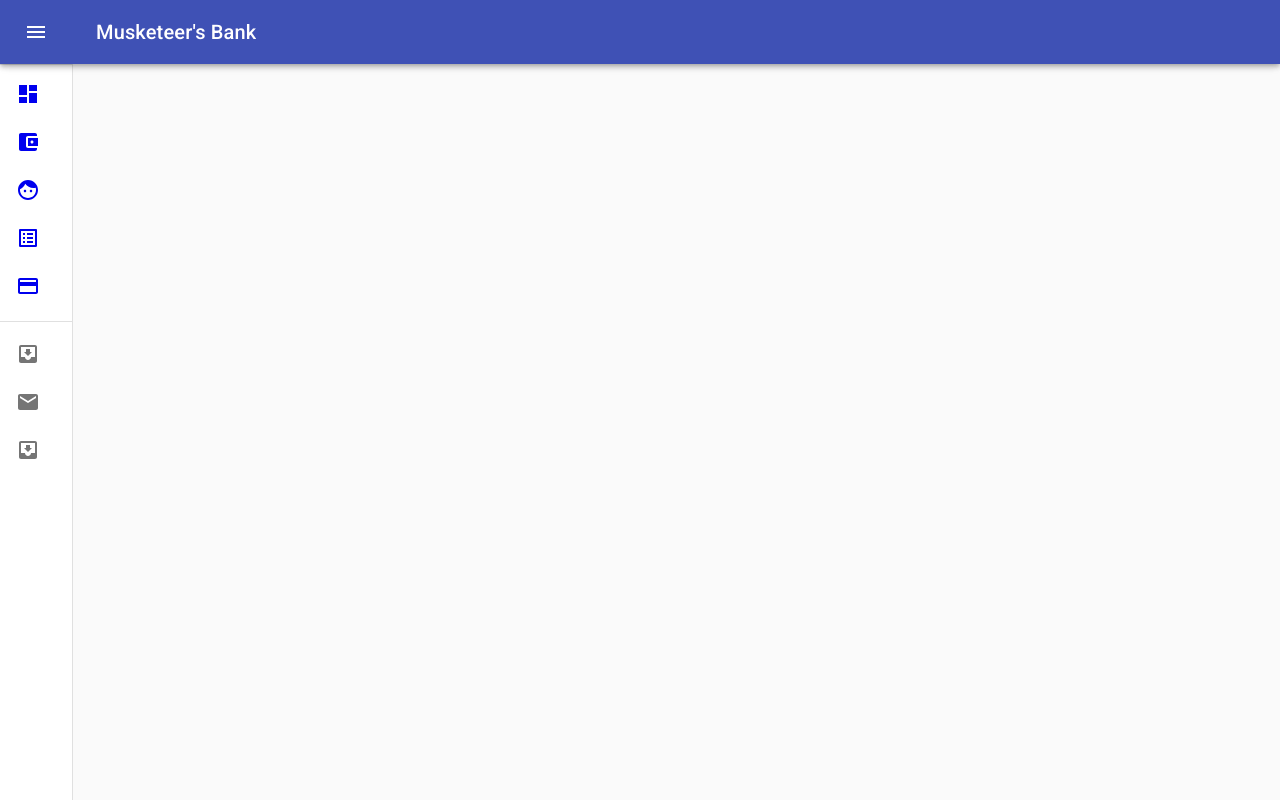
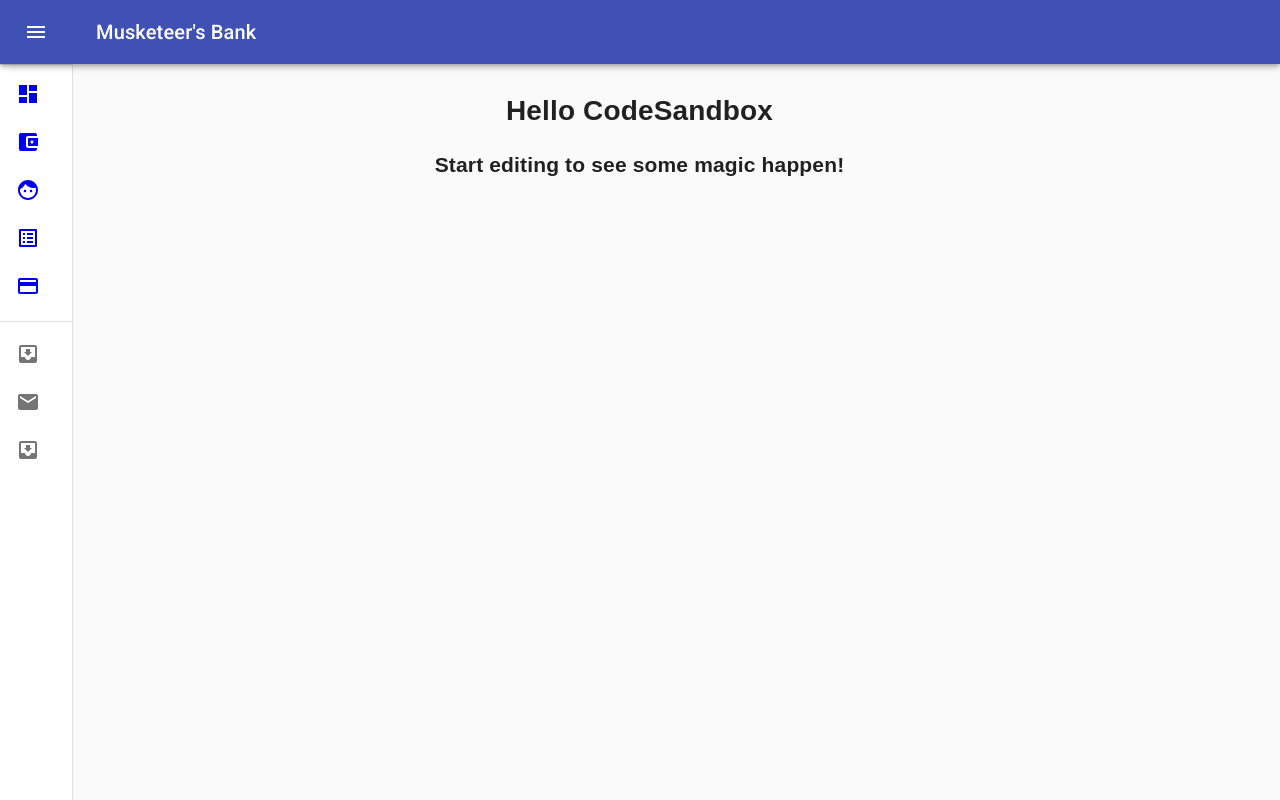
Before and after one commit to shivkumarganesh/SJSU-SW-PROJECT, a React (Create React App) app: page / in a window 1280 px wide. Built offline with nearby package versions, Linux system fonts and the light colour scheme.

Commit message:
Updates the tsconfig.json

```diff
--- a/src/App.tsx
+++ b/src/App.tsx
@@ -7,7 +7,6 @@ import Profile from "./pages/profile/profile";
 import Transactions from "./pages/transactions/transactions";
 import Dashbaord from "./pages/dashboard/dashboard";
 import Accounts from "./pages/accounts/accounts";
-import Cards from "./pages/cards/cards";
 
 import { makeStyles } from "@material-ui/core";
 import { Route } from "react-router-dom";
@@ -47,23 +46,25 @@ export default function App() {
             <div className={classes.toolbar} />
             <Profile />
           </Route>
+
+          <Route path="/login">
+            <div className={classes.toolbar} />
+            <Login />
+          </Route>
+
           <Route path="/transactions">
             <div className={classes.toolbar} />
             <Transactions />
           </Route>
-          <Route path="/cards">
-            <div className={classes.toolbar} />
-            <Cards />
-          </Route>
 
-          {/* Alternate Routes */}
-          <Route path="/login">
-            <div className={classes.toolbar} />
-            <Login />
-          </Route>
           <Route path="/search">
             <div className={classes.toolbar} />
             <UserSearch />
+          </Route>
+          <Route path="/">
+            <div className={classes.toolbar} />
+            <h1>Hello CodeSandbox</h1>
+            <h2>Start editing to see some magic happen!</h2>
           </Route>
         </main>
       </MiniDrawer>
--- a/src/stores/transaction-store.ts
+++ b/src/stores/transaction-store.ts
@@ -11,6 +11,7 @@ export class TransactionStore {
     const transactions = this.fetchTransactions();
     this.setTransactions(transactions);
   }
+
   fetchTransactions(id?: string) {
     // Fetch Transactions from the backend by ID or All if ID not present
     if (id) {
```
Also changed, not shown: tsconfig.json (+10 -0 lines).
